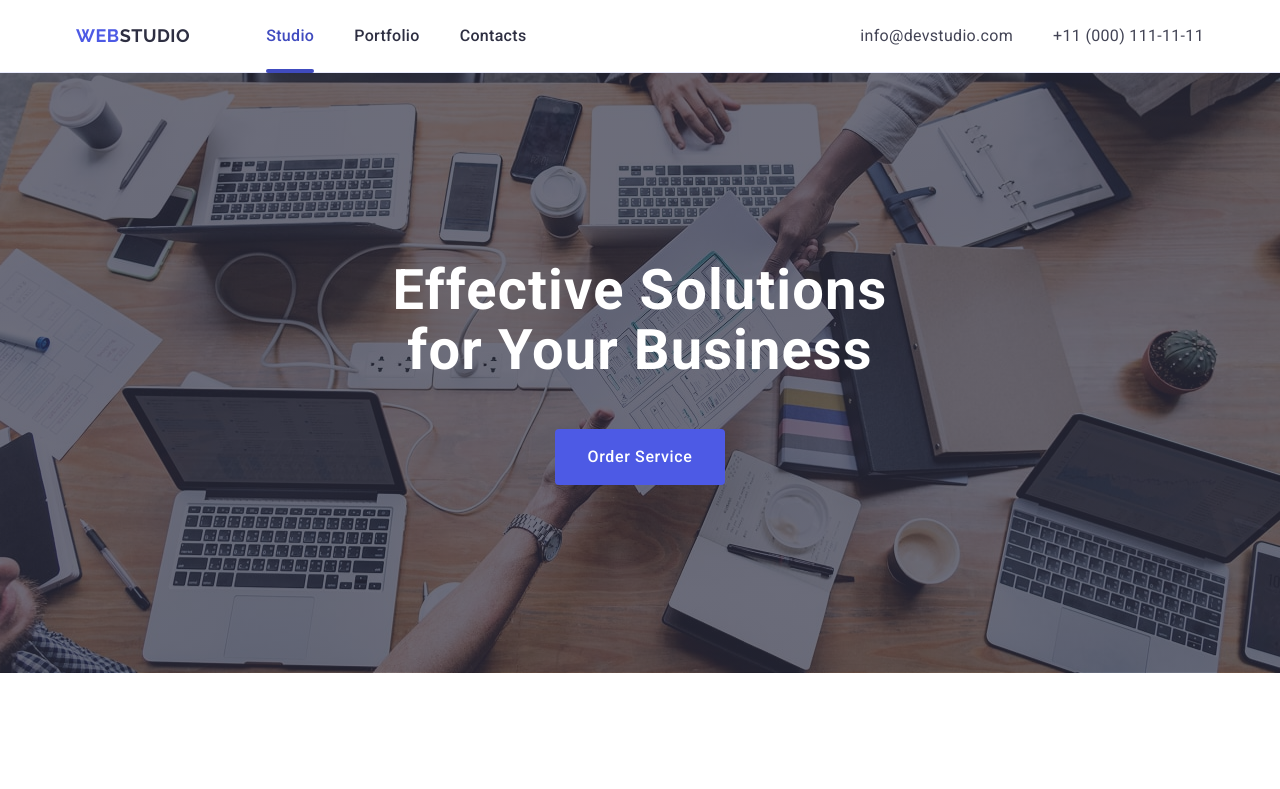
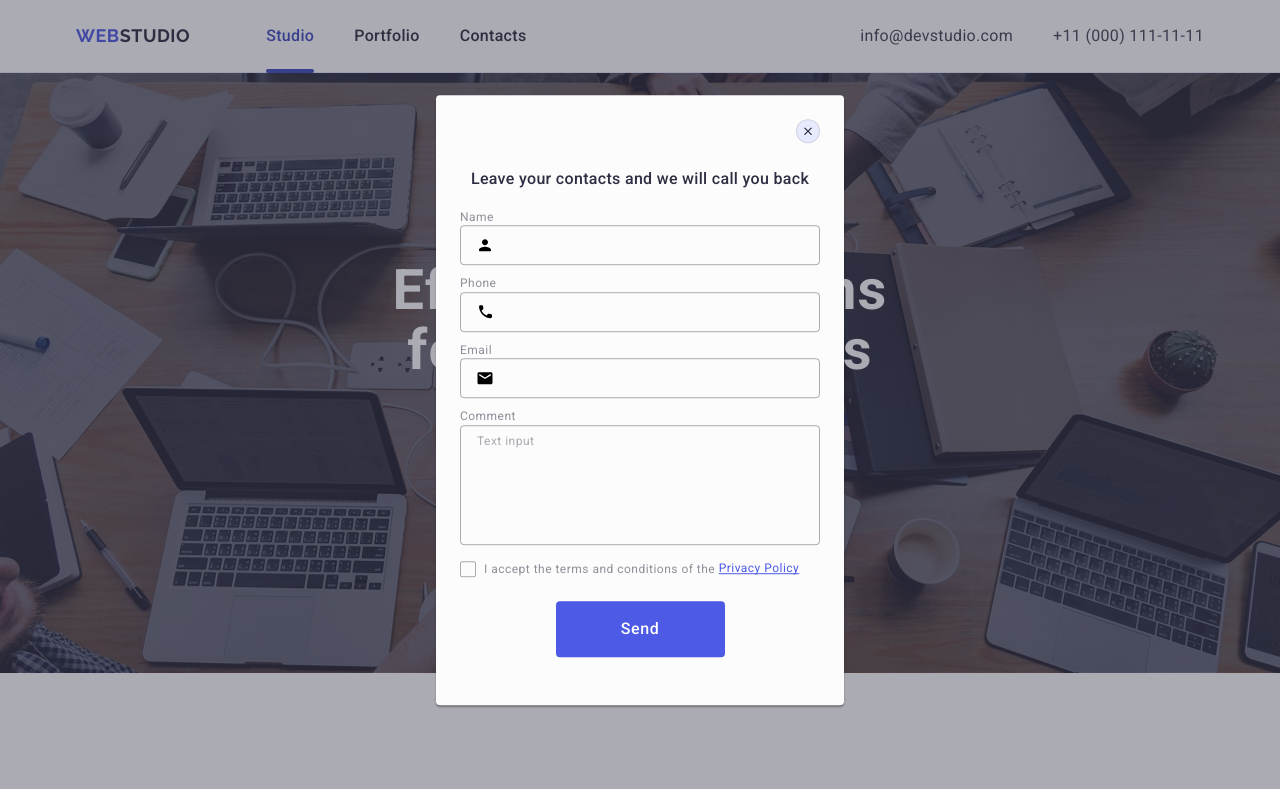
Before and after one commit to klymkov-ivan/goit-markup-hw-05, a plain HTML site: page index.html in a window 1280 px wide. Shown: the top 789 px of the page. Drawn offline with nearby package versions, Linux system fonts and the light colour scheme.

Commit message:
box-shadow

```diff
--- a/css/styles.css
+++ b/css/styles.css
@@ -585,8 +585,8 @@ button {
   transition: transform 250ms cubic-bezier(0.4, 0, 0.2, 1);
   transform: translate(-50%, -50%);
   padding: 72px 24px 24px 24px;
-  box-shadow: 0px 1px 1px rgba(0, 0, 0, 0.14), 0px 1px 3px rgba(0, 0, 0, 0.12),
-    0px 2px 1px rgba(0, 0, 0, 0.2);
+  box-shadow: 0 1px 1px 0 rgba(0, 0, 0, 0.14), 0 1px 3px 0 rgba(0, 0, 0, 0.12),
+    0 2px 1px 0 rgba(0, 0, 0, 0.2);
 }
 
 .modal-close-btn {
--- a/index.html
+++ b/index.html
@@ -489,7 +489,7 @@
       </div>
     </footer>
     <!-- ----------------Modal window----------------- -->
-    <div class="backdrop">
+    <div class="backdrop is-open">
       <div class="modal-window">
         <button type="button" class="modal-close-btn">
           <svg class="icon icon-close" width="8" height="8">
```
